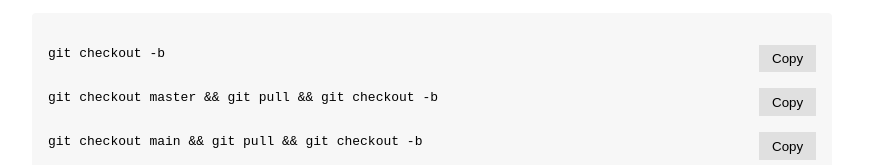
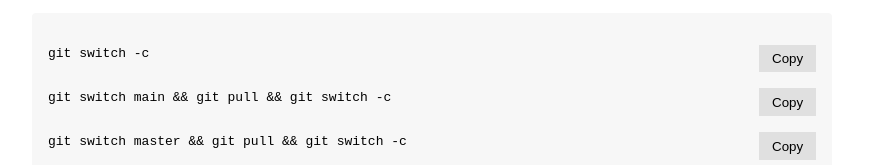
Before and after one commit to branch-name-generator/branch-name-generator.github.io, a plain HTML site: page index.html in a window 1280 px wide. Shown: the part 574-739 px from the top of the page, without its empty margins (208-1089 px from the left). Drawn offline with Linux system fonts and the light colour scheme.

Commit message:
Update git commands from 'checkout' to 'switch' (#2)

```diff
--- a/index.html
+++ b/index.html
@@ -160,15 +160,15 @@
 
   <div class="code-block">
     <div class="code-with-copy">
-      <pre id="code1">git checkout -b </pre>
+      <pre id="code1">git switch -c </pre>
       <button class="button" onclick="copyCode('code1', this)">Copy</button>
     </div>
     <div class="code-with-copy">
-      <pre id="code2">git checkout master && git pull && git checkout -b </pre>
+      <pre id="code2">git switch main && git pull && git switch -c </pre>
       <button class="button" onclick="copyCode('code2', this)">Copy</button>
     </div>
     <div class="code-with-copy">
-      <pre id="code3">git checkout main && git pull && git checkout -b </pre>
+      <pre id="code3">git switch master && git pull && git switch -c </pre>
       <button class="button" onclick="copyCode('code3', this)">Copy</button>
     </div>
     <div class="code-with-copy">
@@ -204,9 +204,9 @@
 
         $output.value = branch;
 
-        document.getElementById("code1").textContent = `git checkout -b ${branch}`;
-        document.getElementById("code2").textContent = `git checkout master && git pull && git checkout -b ${branch}`;
-        document.getElementById("code3").textContent = `git checkout main && git pull && git checkout -b ${branch}`;
+        document.getElementById("code1").textContent = `git switch -c ${branch}`;
+        document.getElementById("code2").textContent = `git switch main && git pull && git switch -c ${branch}`;
+        document.getElementById("code3").textContent = `git switch master && git pull && git switch -c ${branch}`;
         document.getElementById("code4").textContent = `git commit -m "${number} ${name}" --allow-empty`;
       }
 
```
